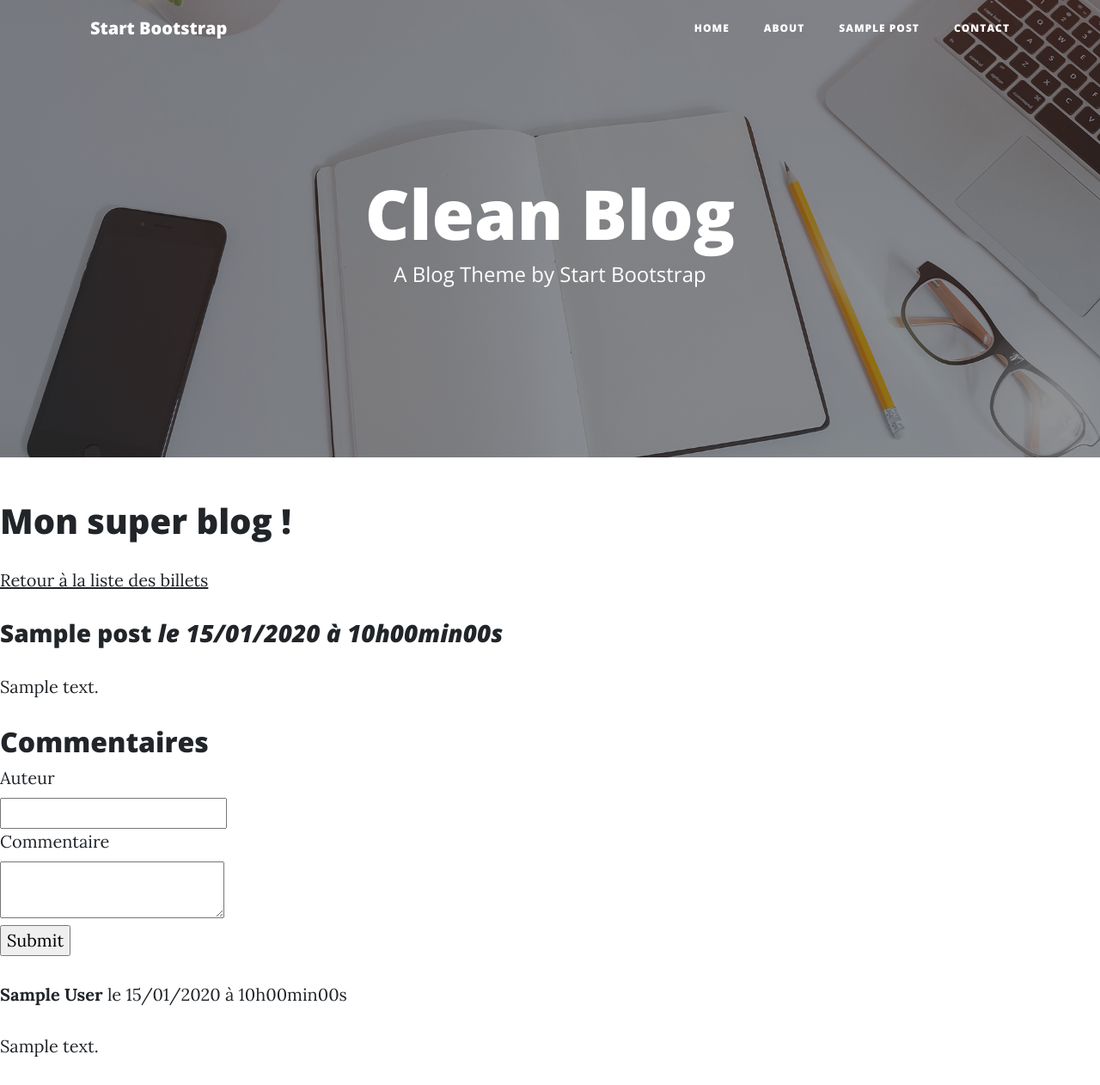
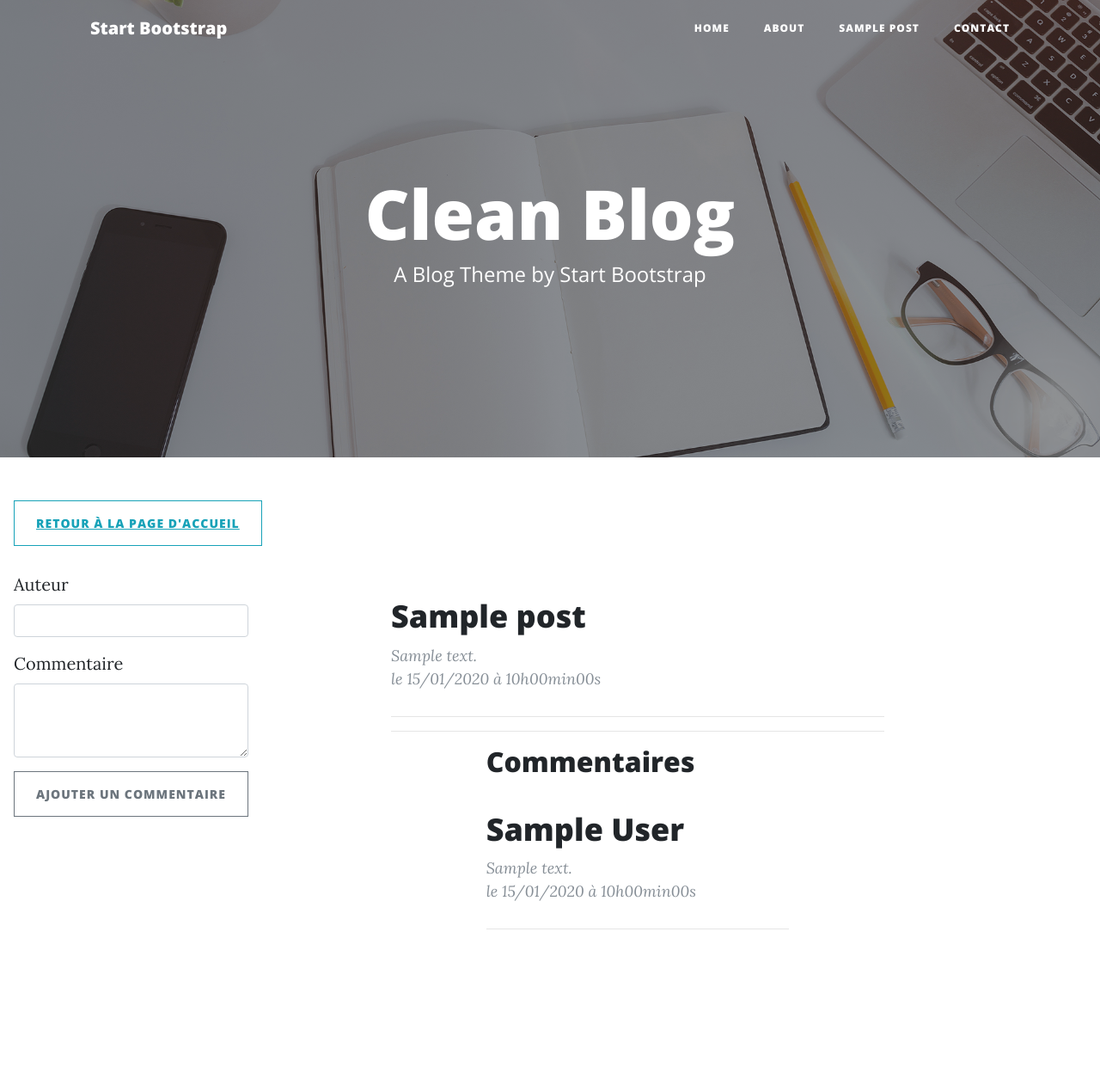
Before and after one commit to EmirT/Project-Blog, a PHP site: page /index.php?action=post&id=1 in a window 1280 px wide. Shown: the whole page at 86% size. After the commit the page ends 1081 px from the top, so only its background shows below. Run offline with PHP 8.4, Linux system fonts and the light colour scheme; tables that the repository leaves empty or names only in its code hold one stand-in row (values such as "Sample post").

Commit message:
I've tried many things but somehow i can not get the data from control and put in view

```diff
--- a/view/frontend/postView.php
+++ b/view/frontend/postView.php
@@ -1,46 +1,81 @@
 <?php $title = htmlspecialchars($post['title']); ?>
 
 <?php ob_start(); ?>
-<h1>Mon super blog !</h1>
-<p><a href="index.php">Retour à la liste des billets</a></p>
 
-<div class="news">
-    <h3>
-        <?= htmlspecialchars($post['title']) ?>
-        <em>le <?= $post['creation_date_fr'] ?></em>
-    </h3>
+<p><a href="index.php"  class="btn btn-outline-info ml-3">Retour à la page d'accueil</a></p>
 
-    <p>
-        <?= nl2br(htmlspecialchars($post['content'])) ?>
-    </p>
-</div>
 
-<h2>Commentaires</h2>
-
-<form action="index.php?action=addComment&amp;id=<?= $post['id'] ?>" method="post">
-    <div>
+<form  class="float-left ml-3" action="index.php?action=addComment&amp;id=<?= $post['id'] ?>" method="post">
+    <div class="form-group">
         <label for="author">Auteur</label><br />
-        <input type="text" id="author" name="author" />
+        <input type="text" id="author" name="author" class="form-control" />
+    </div>
+    <div  class="form-group">
+        <label for="comment">Commentaire</label><br />
+        <textarea class="form-control"  id="comment exampleFormControlTextarea1" name="comment" rows="3"></textarea>
     </div>
     <div>
-        <label for="comment">Commentaire</label><br />
-        <textarea id="comment" name="comment"></textarea>
-    </div>
-    <div>
-        <input type="submit" />
+        <input type="submit" class="btn btn-outline-secondary" value="Ajouter un commentaire"/>
     </div>
 </form>
 
 
-<?php
-while ($comment = $comments->fetch())
-{
+<div class="container">
+      <div class="row">
+        <div class="col-lg-8 col-md-10 mx-auto">
+        <div class="post-preview">
+            <a href="post.html">
+                <h2 class="post-title">
+                <?= htmlspecialchars($post['title']) ?>
+                </h2>
+            </a>
+            <p class="post-meta">
+                <?= nl2br(htmlspecialchars($post['content'])) ?>
+            <br />
+            <em>le <?= $post['creation_date_fr'] ?></em></p>
+        </div>
+            <hr>
+            <hr>
+
+
+<h2 class="col-lg-8 col-md-10 mx-auto">Commentaires</h2>
+
+
+<div class="container">
+      <div class="row">
+        <div class="col-lg-8 col-md-10 mx-auto">
+            <?php
+                while ($comment = $comments->fetch())
+                {
+            ?>
+
+        <div class="post-preview">
+            <a href="post.html">
+                <h2 class="post-title">
+                <?= htmlspecialchars($comment['author']) ?>
+                </h2>
+            </a>
+            <p class="post-meta">
+                <?= nl2br(htmlspecialchars($comment['comment'])) ?>
+            <br />
+            <em>le <?= $comment['comment_date_fr'] ?></em></p>
+        </div>
+            <hr>
+            <?php
+                }
+
+
+
+
 ?>
-    <p><strong><?= htmlspecialchars($comment['author']) ?></strong> le <?= $comment['comment_date_fr'] ?></p>
-    <p><?= nl2br(htmlspecialchars($comment['comment'])) ?></p>
-<?php
-}
-?>
+
+
+
+
+
+
+
+
 <?php $content = ob_get_clean(); ?>
 
 
```
Also changed, not shown: controller/backend.php (+11 -12 lines), view/backend/commentList.php (added, +30 -0 lines), .htaccess (deleted).
